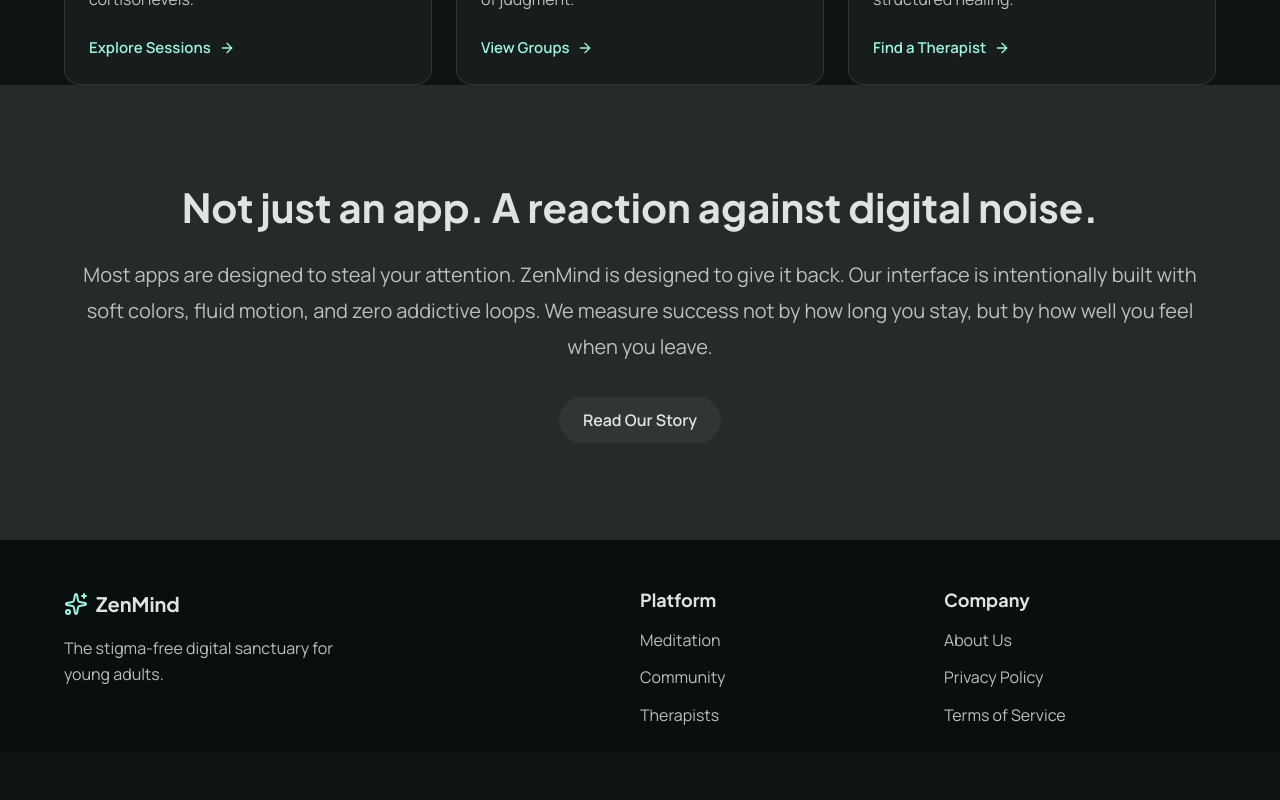
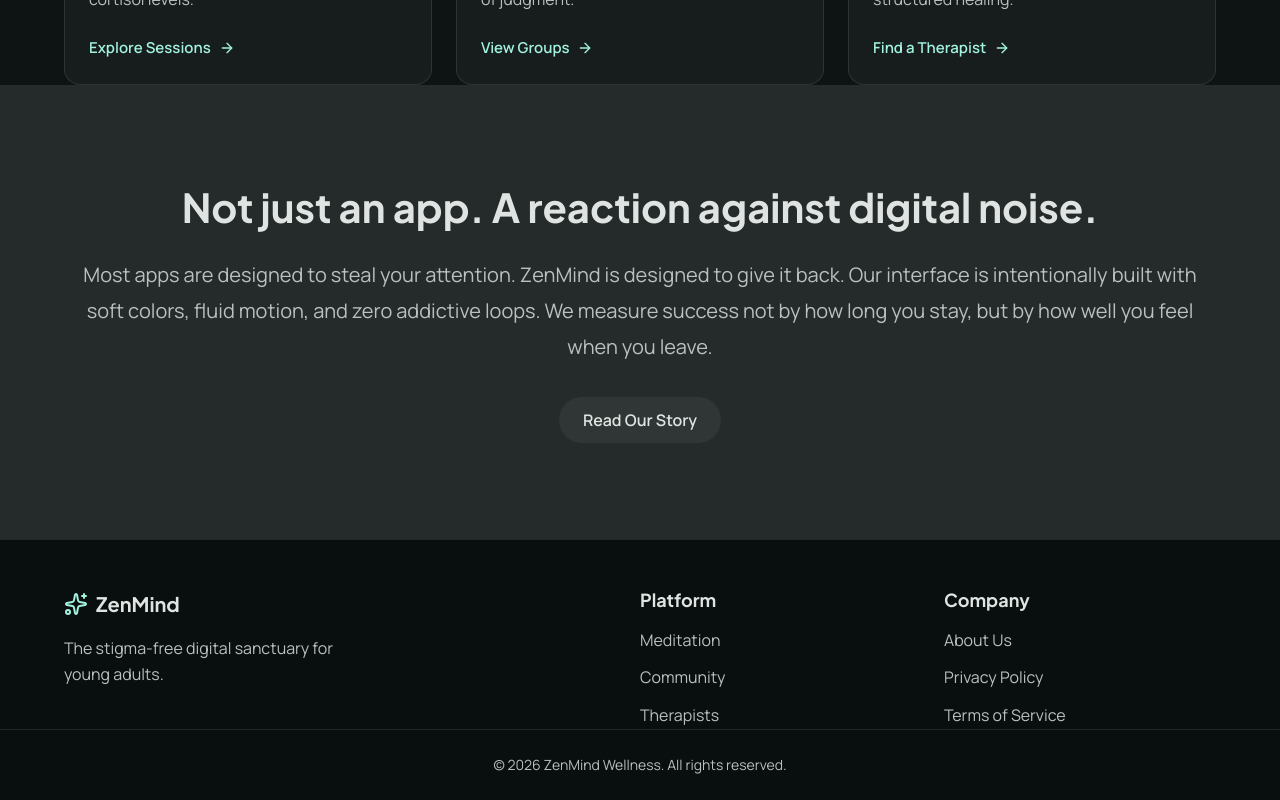
Before and after one commit to MaanasVerma-test/zenmind, a React (Vite) app: page / in a window 1280 px wide. Shown: the part 1148-1948 px from the top of the page. Before the commit the page ends 1901 px from the top, so only its background shows below. Built offline with nearby package versions, Linux system fonts and the light colour scheme; no server answers; the database is empty.

Commit message:
Add Terms of Service page and keep copyright notice
- Created src/pages/Terms.jsx and src/pages/Terms.module.css
- Added /terms route to src/App.jsx
- Updated Home.jsx footer to link to /terms while keeping the copyright notice.

```diff
--- a/src/pages/Home.jsx
+++ b/src/pages/Home.jsx
@@ -204,6 +204,9 @@ export default function Home() {
             </ul>
           </div>
         </div>
+        <div className={styles.footerBottom}>
+          <p>© 2026 ZenMind Wellness. All rights reserved.</p>
+        </div>
       </footer>
     </Motion.div>
   );
```
